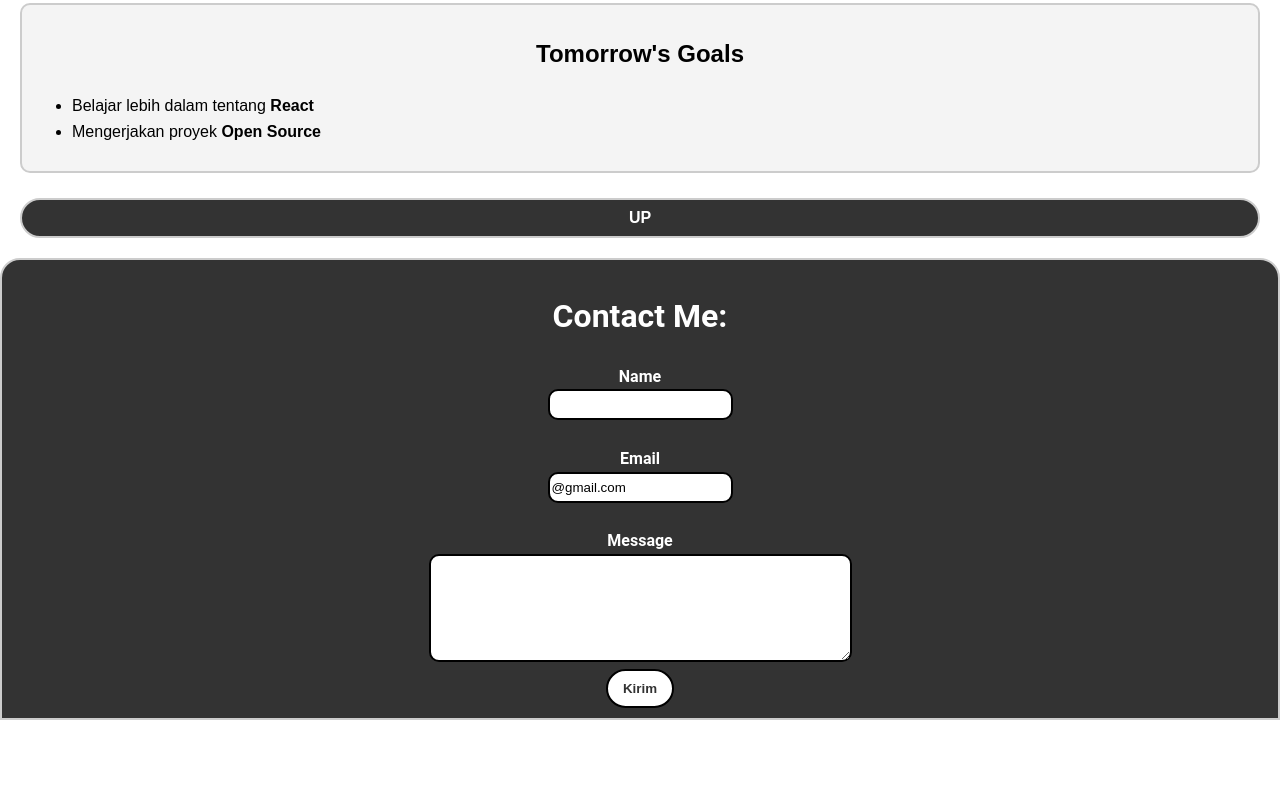
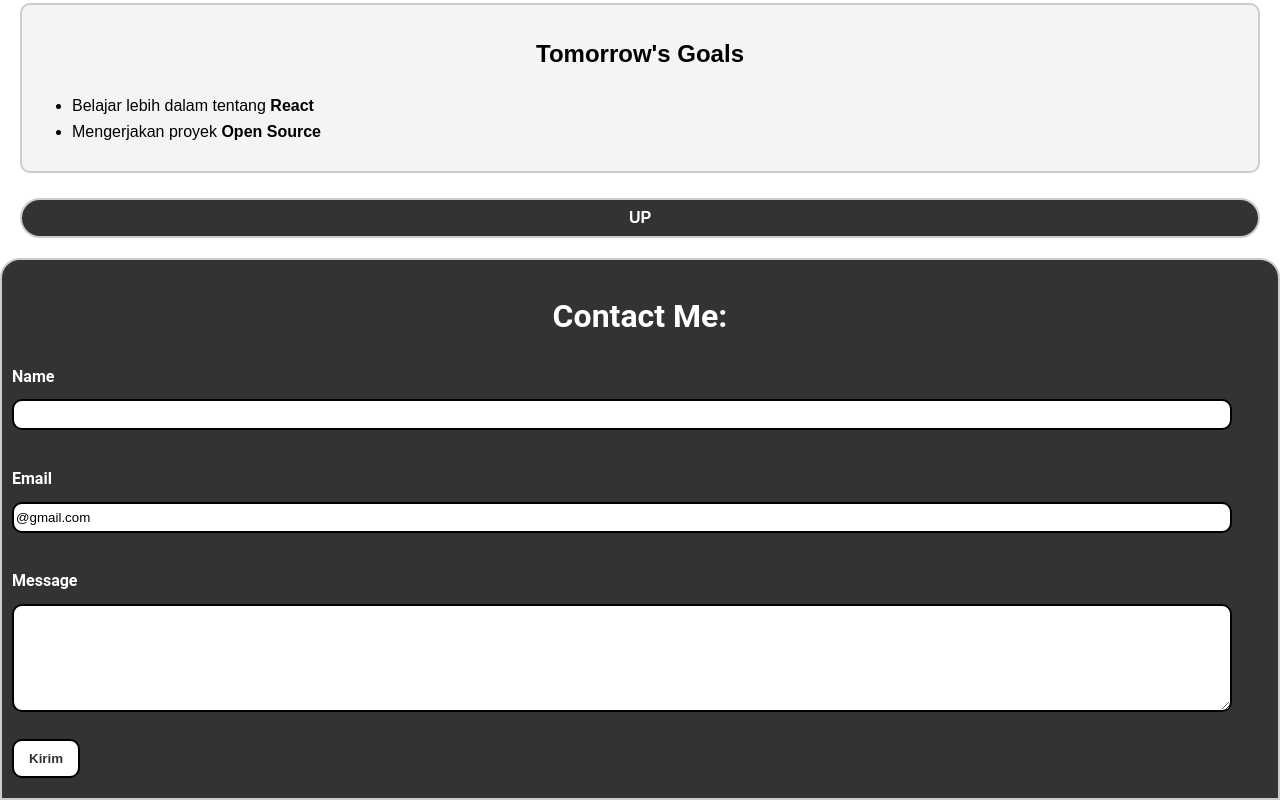
Before and after one commit to alipantitilang/alipantitilang.github.io, a plain HTML site: page index.html in a window 1280 px wide. Shown: the part 2125-2925 px from the top of the page. Before the commit the page ends 2845 px from the top, so only its background shows below. Drawn offline with Linux system fonts and the light colour scheme.

Commit message:
update contact tab

```diff
--- a/index.html
+++ b/index.html
@@ -73,12 +73,12 @@
     </section>
     <footer>
         <form action="">
-            <h1>Contact Me:</h1>
-            <label for="name"><b>Name</b></label><br>
+            <h1 style="text-align: center;">Contact Me:</h1>
+            <label for="name" style="margin: 10px;"><b>Name</b></label><br>
             <input type="text" id="name" name="name" required><br><br>
-            <label for="email"><b>Email</b></label><br>
+            <label for="email" style="margin: 10px;"><b>Email</b></label><br>
             <input type="email" id="email" name="email" value="@gmail.com" required><br><br>
-            <label for="message"><b>Message</b></label><br>
+            <label for="message" style="margin: 10px;"><b>Message</b></label><br>
             <textarea id="message" name="message" rows="4" cols="50" required></textarea><br>
             <button id="submitbutton" type="submit" onclick="alert('Terkirim!')"><b>Kirim</b></button>
         </form>
--- a/style.css
+++ b/style.css
@@ -131,7 +131,6 @@ footer {
     background: #333;
     color: #fff;
     padding: 10px 0;
-    text-align: center;
     font-family: 'Roboto', sans-serif;
     border: 2px solid #ccc;
     border-radius: 20px 20px 0px 0px;
@@ -140,36 +139,42 @@ footer {
 #name  {
     border-radius: 10px;
     height: 25px;
+    width: 95%;
     border: 2px solid black;
+    margin: 10px;
 }
 
 #email {
     border-radius: 10px;
     height: 25px;
+    width: 95%;
     border: 2px solid black;
+    margin: 10px;
 }
 
 #message {
     border-radius: 10px;
     height: 100px;
+    width: 95%;
     border: 2px solid black;
+    margin: 10px;
 }
 
 #submitbutton {
-    border-radius: 20px;
+    border-radius: 10px;
     background: #fff;
     color: #333;
     padding: 10px 15px;
     border: 2px solid black;
     cursor: pointer;
+    margin: 10px;
 }
 
 #submitbutton:hover {
     background: white;
     color: #333;
     border: 2px solid black;
-    border-radius: 10px;
-
+    border-radius: 15px;
 }
 
 .skill-container {
```
